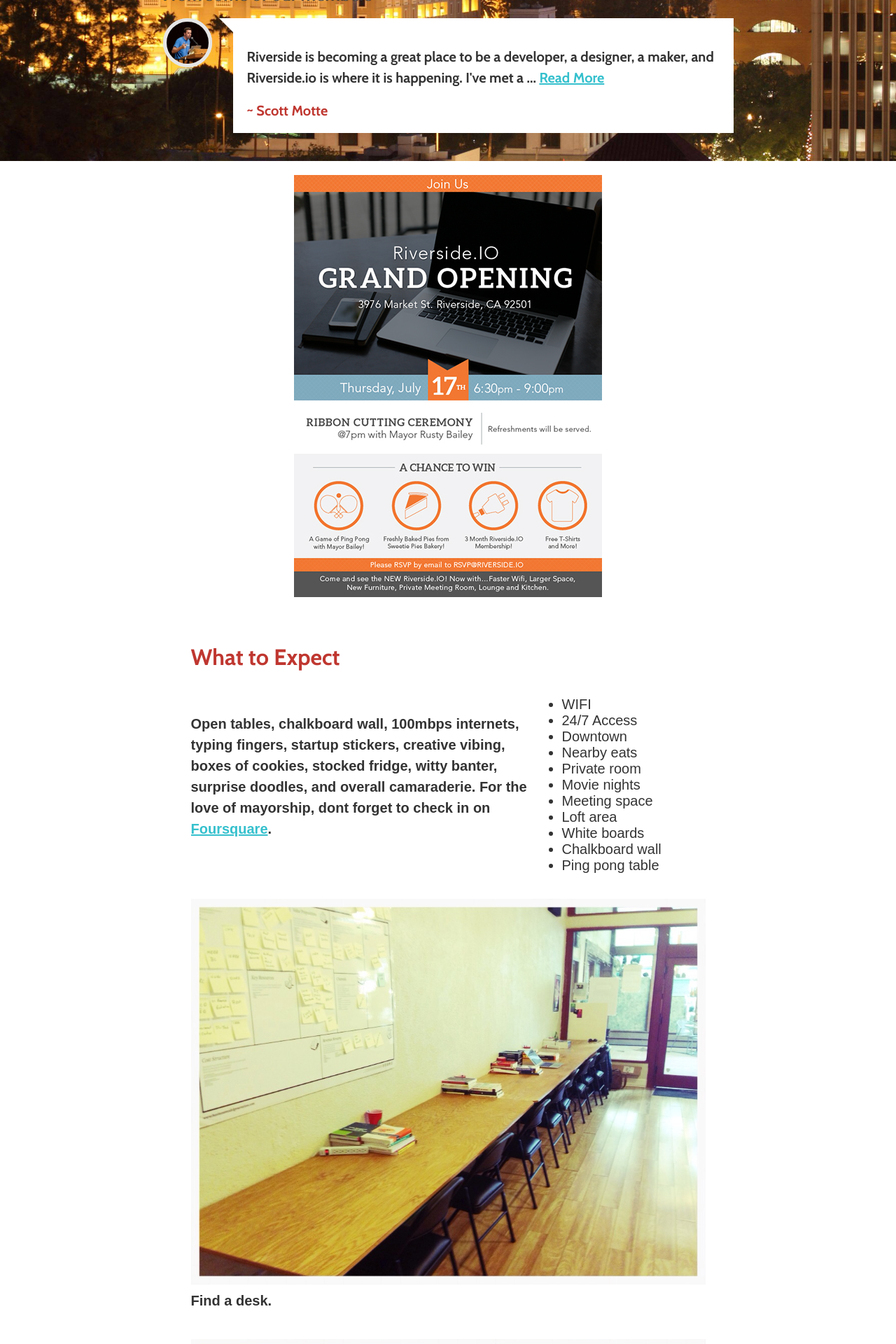
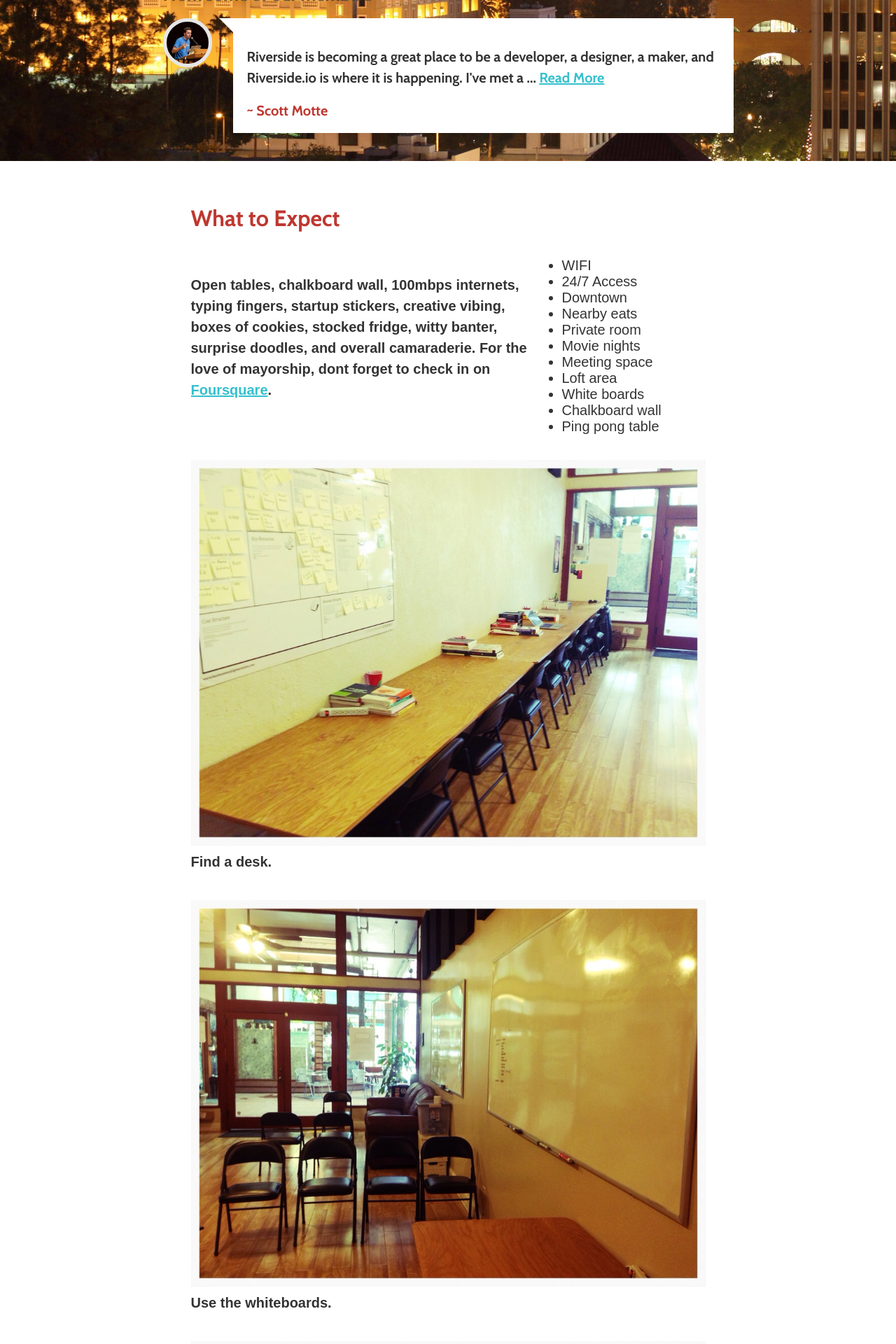
Before and after one commit to riversideio/riversideio.github.io, a Jekyll site: the page built from index.html, in a window 1280 px wide. Shown: the part 421-2341 px from the top of the page at 70% size. Built offline with Jekyll 4.4.1, drawn with Linux system fonts in a browser that asks for light colours; nearby versions of some CDN libraries; some web fonts are replaced; Markdown is read by kramdown in place of the engine named in the settings.

Commit message:
remove grand opening image

```diff
--- a/index.html
+++ b/index.html
@@ -37,9 +37,6 @@
 </div>
 <div class="clearfix"></div>
 <!-- TODO: Remove inline styles -->
-<div class="events" style="text-align:center; padding-top:20px; max-width:100%;">
-    <img src="./img/grandopening.jpg" alt="Riverside.io Grand Opening"/>
-</div>
 <div class="expect">
   <h1>What to Expect</h1>
   <div class="g-r">
```
